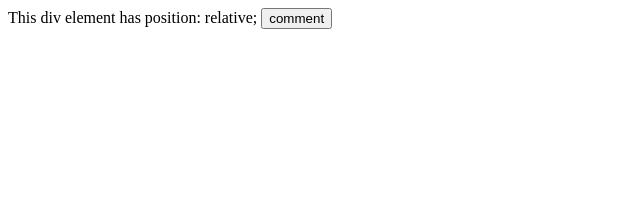
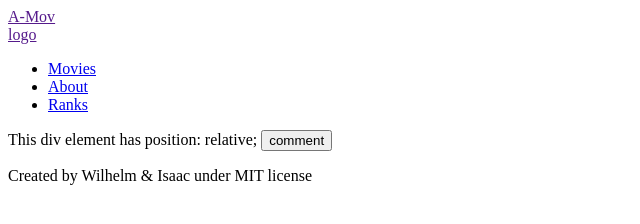
Before and after one commit to WilhelmK109/Capstone-two, a website built with webpack: page src/index.html in a window 1280 px wide. Shown: the whole page, without its empty margins (0-640 px from the left). Built offline with nearby package versions, Linux system fonts and the light colour scheme; no server answers.

Commit message:
Add navbar and footer

```diff
--- a/src/index.html
+++ b/src/index.html
@@ -12,11 +12,22 @@
 
 <body>
 
-<div class="relative">
-    This div element has position: relative;
-    <button class="open-comments">comment</button>
-</div>
-
+<header>
+    <nav class="nav-bar">
+        <a id="logo" href="">A-Mov<br>logo</a>
+        <ul class="nav-menu">
+            <li class="nav-item"><a class="nav-link" href="#">Movies</a></li>
+            <li class="nav-item"><a class="nav-link" href="#">About</a></li>
+            <li class="nav-item"><a class="nav-link" href="#">Ranks</a></li>
+        </ul>
+    </nav>
+</header>
+<main>
+    <div id="items-list"></div>
+    <div class="relative">
+        This div element has position: relative;
+        <button class="open-comments">comment</button>
+    </div>
     <div class="comment-container">
 
         <div class="div-image-span">
@@ -64,10 +75,10 @@
             </form>
         </div>
     </div>
-
-
-
-
+</main>
+<footer>
+    <p>Created by Wilhelm & Isaac under MIT license</p>
+</footer>
 </body>
 
 </html>
```
Also changed, not shown: dist/index.html, dist/main.js.
